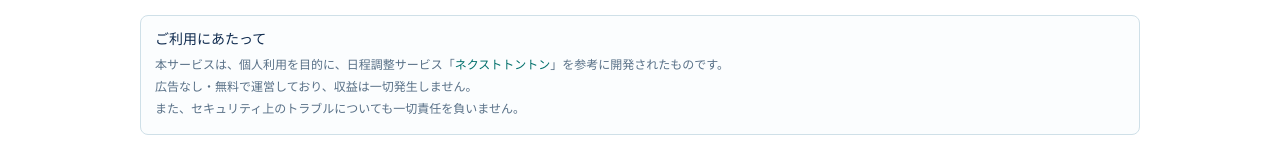
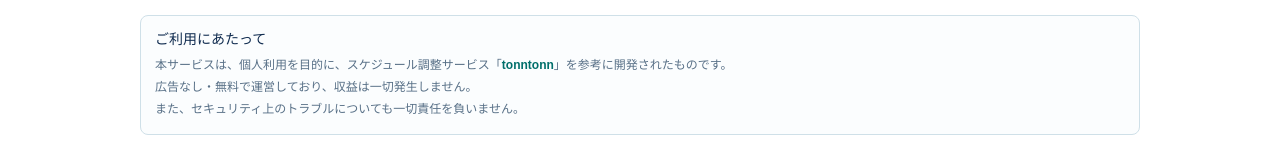
Before and after one commit to s-s-lab/kurukuru-v2, a React (Vite) app: page /#/ in a window 1280 px wide. Shown: the part 388-534 px from the top of the page. Built offline with nearby package versions, Linux system fonts and the light colour scheme; no server answers.

Commit message:
docs: update service notice attribution

```diff
--- a/src/pages/HomePage.tsx
+++ b/src/pages/HomePage.tsx
@@ -31,8 +31,8 @@ export function HomePage() {
       <CreatedEventHistory items={history} />
       <section className="service-notice" aria-labelledby="service-notice-heading">
         <h2 id="service-notice-heading">ご利用にあたって</h2>
-        <p>本サービスは、個人利用を目的に、日程調整サービス「<a href="https://nextonton.inotai.net/"
-          target="_blank" rel="noreferrer">ネクストトントン</a>」を参考に開発されたものです。</p>
+        <p>本サービスは、個人利用を目的に、スケジュール調整サービス「<a href="https://nextonton.inotai.net/"
+          target="_blank" rel="noreferrer">tonntonn</a>」を参考に開発されたものです。</p>
         <p>広告なし・無料で運営しており、収益は一切発生しません。</p>
         <p>また、セキュリティ上のトラブルについても一切責任を負いません。</p>
       </section>
```
